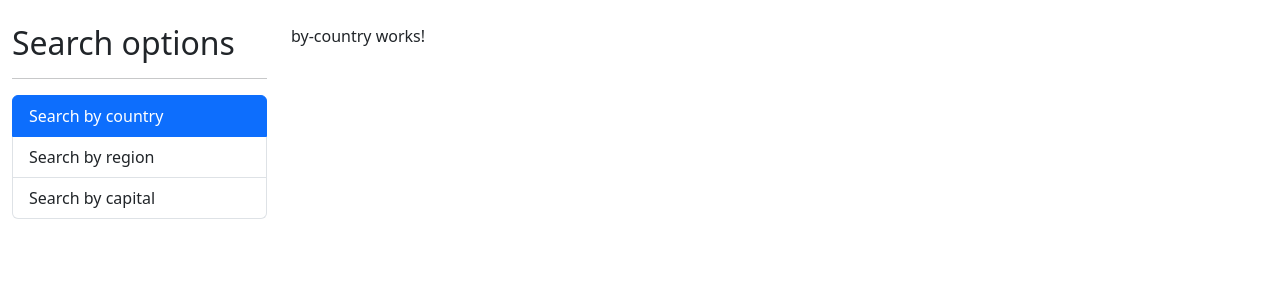
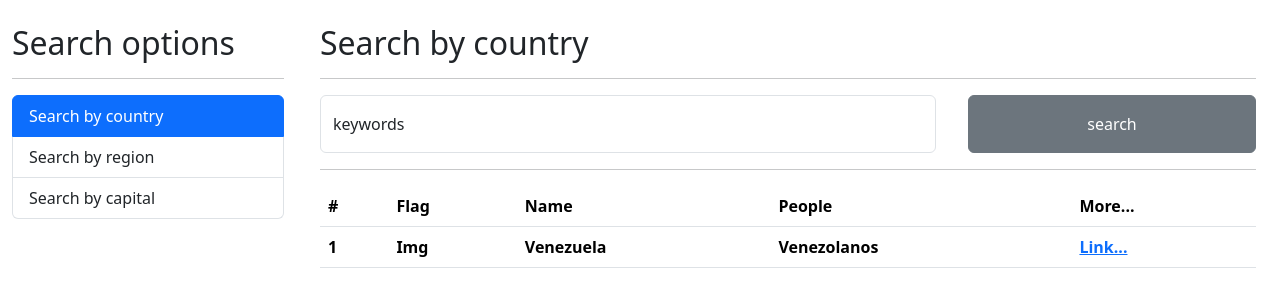
Before and after one commit to JuanRamirez8034/paises-app, an Angular app: page / in a window 1280 px wide. Shown: the top 300 px of the page. Built offline with nearby package versions, Linux system fonts and the light colour scheme.

Commit message:
Agregado el formulario de busqueda y la tabla de resultado fuera de sus archivos originales, agregado los modulos y servicios necesarios para realizar las peticones a la api, solventado errores de respuesta, agregada las interfaces para los tipados de las respuestas

```diff
--- a/src/app/app.component.html
+++ b/src/app/app.component.html
@@ -1,6 +1,6 @@
-<div class="row container mt-4">
+<div class="row w-100 mt-4">
 
-  <app-sidebar class="col-3"></app-sidebar>
+  <app-sidebar class="col-3 px-4"></app-sidebar>
 
   <div class="col-9">
     <!-- componenete de las rutas -->
--- a/src/app/country/country.module.ts
+++ b/src/app/country/country.module.ts
@@ -1,5 +1,7 @@
 import { NgModule } from '@angular/core';
 import { CommonModule } from '@angular/common';
+import { HttpClientModule} from '@angular/common/http';
+import { FormsModule } from '@angular/forms';
 import { ByCapitalComponent } from './pages/by-capital/by-capital.component';
 import { ByCountryComponent } from './pages/by-country/by-country.component';
 import { ByRegionComponent } from './pages/by-region/by-region.component';
@@ -15,7 +17,9 @@ import { ShowCountryComponent } from './pages/show-country/show-country.componen
     ShowCountryComponent
   ],
   imports: [
-    CommonModule
+    CommonModule,
+    FormsModule,//modulo ara trabajar con formularios
+    HttpClientModule, //modulo propio de angular para realizar las peticones http
   ],
   exports: [
     ByCapitalComponent,
--- a/src/app/country/pages/by-country/by-country.component.html
+++ b/src/app/country/pages/by-country/by-country.component.html
@@ -1 +1,43 @@
-<p>by-country works!</p>
+<h2>Search by country</h2>
+<hr>
+
+<form action="#" class="row gap-2" autocomplete="off" (ngSubmit)="search();">
+  <div class="col-md-8">
+    <div class="form-floating">
+      <input type="text" class="form-control" placeholder="keywords..." name="argument" id="argument" [(ngModel)]="argument">
+      <label for="argument">keywords</label>
+    </div>
+  </div>
+  <div class="col-md">
+    <button type="submit" class="btn btn-secondary d-block w-100 h-100">search</button>
+  </div>
+</form>
+
+<hr>
+
+<table class="table table-hover" *ngIf="!errorConsult; else errorAlert">
+  <thead class="bg-info">
+    <tr>
+      <th>#</th>
+      <th>Flag</th>
+      <th>Name</th>
+      <th>People</th>
+      <th>More...</th>
+    </tr>
+  </thead>
+  <tbody>
+    <tr>
+      <th>1</th>
+      <th>Img</th>
+      <th>Venezuela</th>
+      <th>Venezolanos</th>
+      <th><a href="#">Link...</a></th>
+    </tr>
+  </tbody>
+</table>
+
+<ng-template #errorAlert>
+  <div class="alert alert-danger">
+    No found data for "{{argument}}"
+  </div>
+</ng-template>
--- a/src/app/country/pages/by-country/by-country.component.ts
+++ b/src/app/country/pages/by-country/by-country.component.ts
@@ -1,14 +1,34 @@
-import { Component, OnInit } from '@angular/core';
+import { Component } from '@angular/core';
+import { CountriesService } from '../../services/countries.service';
 
 @Component({
   selector: 'app-by-country',
   templateUrl: './by-country.component.html'
 })
-export class ByCountryComponent implements OnInit {
+export class ByCountryComponent {
 
-  constructor() { }
+  public argument     : string = '';//variable asociada al valor del input de busqueda
+  public errorConsult : boolean = false;//variable para controlar el estado de erro de consultas y mostrar el alert
 
-  ngOnInit(): void {
+  //inyectando o instanciando los servicios
+  constructor(private countriesService:CountriesService) { }
+
+  public search():void{
+    this.errorConsult = false;
+    // el metodo suscribe tiene varias funciones para procesar la informacion suscribe(
+    //  (response)=>{} para la informacion regresada
+    //  (error)=>{} para procesar los errores que puedan ocurrir
+    //  (result)=>{} para procesar un resultado en caso de que todo halla ocurrido con exito
+    //)
+    this.countriesService.searchCountry(this.argument)
+      .subscribe(
+        (resp)=>{
+          console.log(resp);
+        },
+        (error)=>{
+          console.log(error);
+          this.errorConsult = true;
+        }
+      );
   }
-
 }
--- /dev/null
+++ b/src/app/country/services/countries.service.ts
@@ -0,0 +1,23 @@
+import { Injectable } from '@angular/core';
+import { HttpClient } from '@angular/common/http';
+import { Observable } from 'rxjs';
+import { Country } from '../interfaces/country.interfaces';
+
+
+@Injectable({
+  providedIn: 'root'
+})
+export class CountriesService {
+  private API_URL     : string = 'https://restcountries.com/v3.1'; // url de la api de paises
+
+
+  constructor(private Http: HttpClient) { }
+
+  public searchCountry(argument:string):Observable<Country[]>{
+
+    const url = `${this.API_URL}/name/${argument}`;
+
+    return this.Http.get<Country[]>(url);
+  }
+
+}
```
Also changed, not shown: src/app/country/interfaces/country.interfaces.ts (added, +108 -0 lines).
